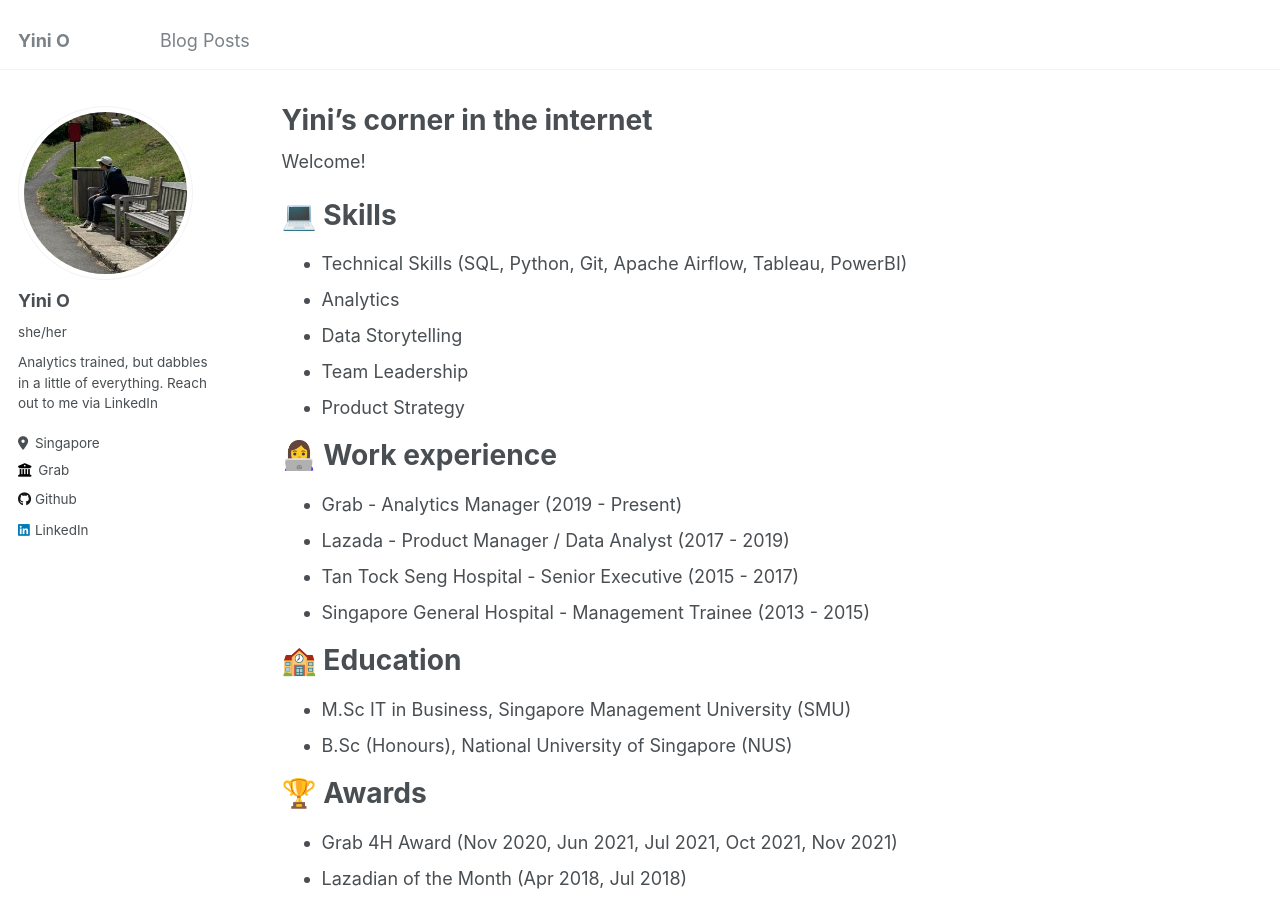
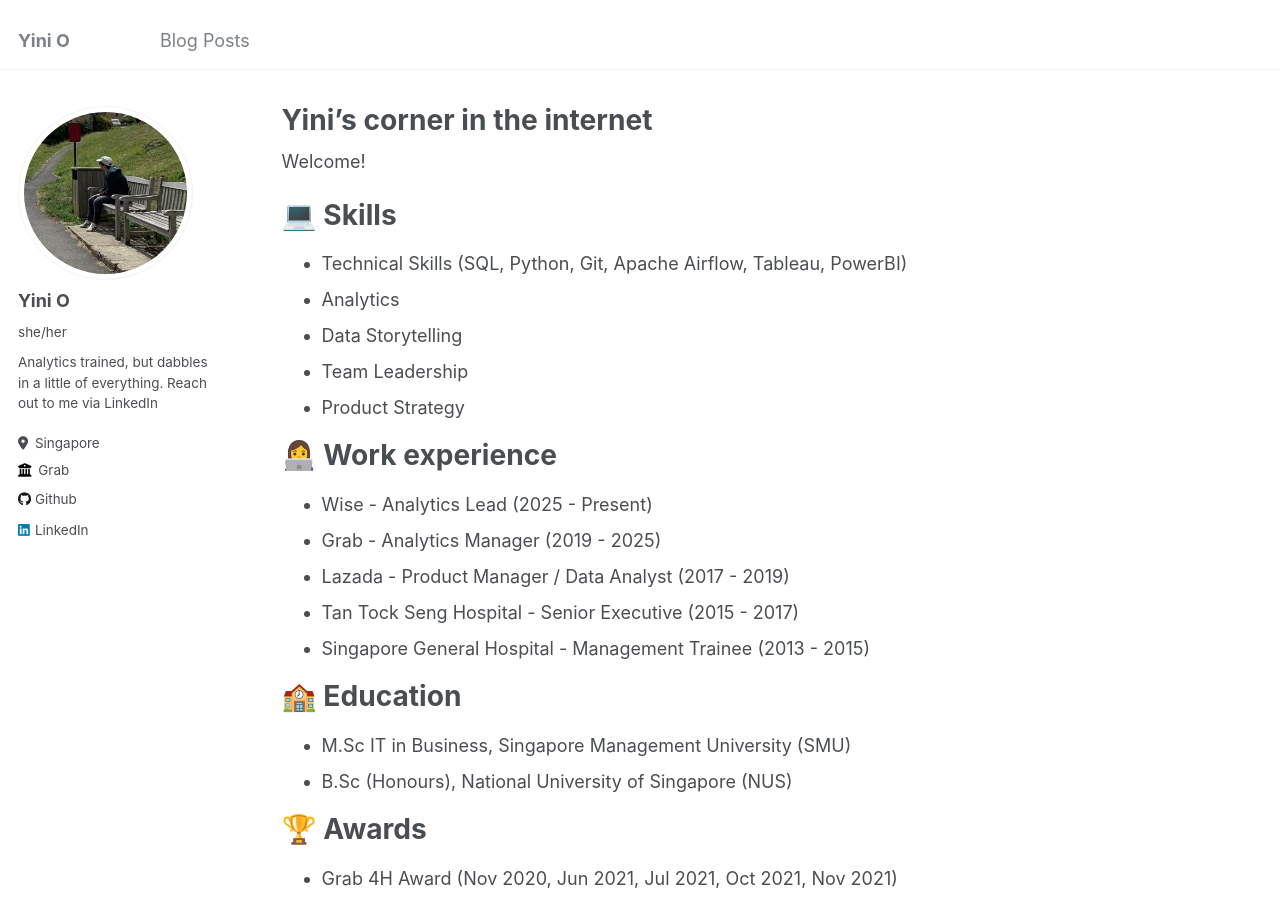
Before and after one commit to baqspaces/baqspaces.github.io, a Jekyll site: the page built from _pages/about.md, in a window 1280 px wide and 900 px high. Built offline with Jekyll 4.4.1, drawn with Linux system fonts in a browser that asks for light colours.

Commit message:
Update work experience section in about.md

```diff
--- a/_pages/about.md
+++ b/_pages/about.md
@@ -19,7 +19,8 @@ Welcome!
 
 👩‍💻 Work experience
 ======
-* Grab - Analytics Manager (2019 - Present)
+* Wise - Analytics Lead (2025 - Present)
+* Grab - Analytics Manager (2019 - 2025)
 * Lazada - Product Manager / Data Analyst (2017 - 2019)
 * Tan Tock Seng Hospital - Senior Executive (2015 - 2017)
 * Singapore General Hospital - Management Trainee (2013 - 2015)
```
